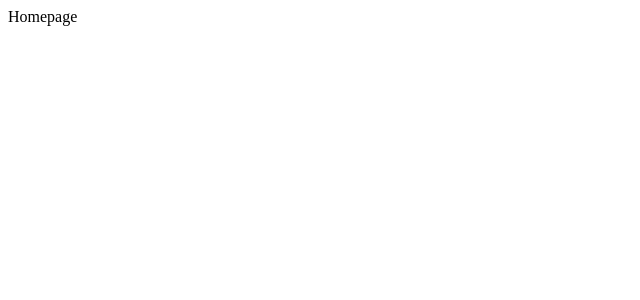
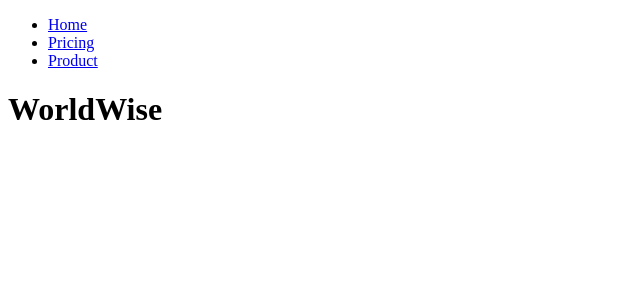
Before and after one commit to wbdvlpmnt/React_worldwise, a React (Vite) app: page / in a window 1280 px wide. Shown: the top 300 px of the page, without its empty margins (0-640 px from the left). Built offline with nearby package versions, Linux system fonts and the light colour scheme.

Commit message:
linking between routes

```diff
--- /dev/null
+++ b/src/components/PageNav.jsx
@@ -0,0 +1,19 @@
+import { NavLink } from "react-router-dom";
+
+export default function PageNav() {
+  return (
+    <nav>
+      <ul>
+        <li>
+          <NavLink to="/">Home</NavLink>
+        </li>
+        <li>
+          <NavLink to="/pricing">Pricing</NavLink>
+        </li>
+        <li>
+          <NavLink to="/product">Product</NavLink>
+        </li>
+      </ul>
+    </nav>
+  );
+}
--- a/src/pages/Homepage.jsx
+++ b/src/pages/Homepage.jsx
@@ -1,3 +1,10 @@
+import PageNav from "../components/PageNav";
+
 export default function Homepage() {
-  return <div>Homepage</div>;
+  return (
+    <div>
+      <PageNav />
+      <h1>WorldWise</h1>
+    </div>
+  );
 }
--- a/src/pages/PageNotFound.jsx
+++ b/src/pages/PageNotFound.jsx
@@ -1,3 +1,10 @@
+import PageNav from "../components/PageNav";
+
 export default function PageNotFound() {
-  return <div>PageNotFound</div>;
+  return (
+    <div>
+      <PageNav />
+      <h1>PageNotFound</h1>
+    </div>
+  );
 }
--- a/src/pages/Pricing.jsx
+++ b/src/pages/Pricing.jsx
@@ -1,3 +1,10 @@
+import PageNav from "../components/PageNav";
+
 export default function Pricing() {
-  return <div>Pricing</div>;
+  return (
+    <div>
+      <PageNav />
+      <h1>Pricing</h1>
+    </div>
+  );
 }
--- a/src/pages/Product.jsx
+++ b/src/pages/Product.jsx
@@ -1,3 +1,10 @@
+import PageNav from "../components/PageNav";
+
 export default function Product() {
-  return <div>Product</div>;
+  return (
+    <div>
+      <PageNav />
+      <h1>Product</h1>
+    </div>
+  );
 }
```
